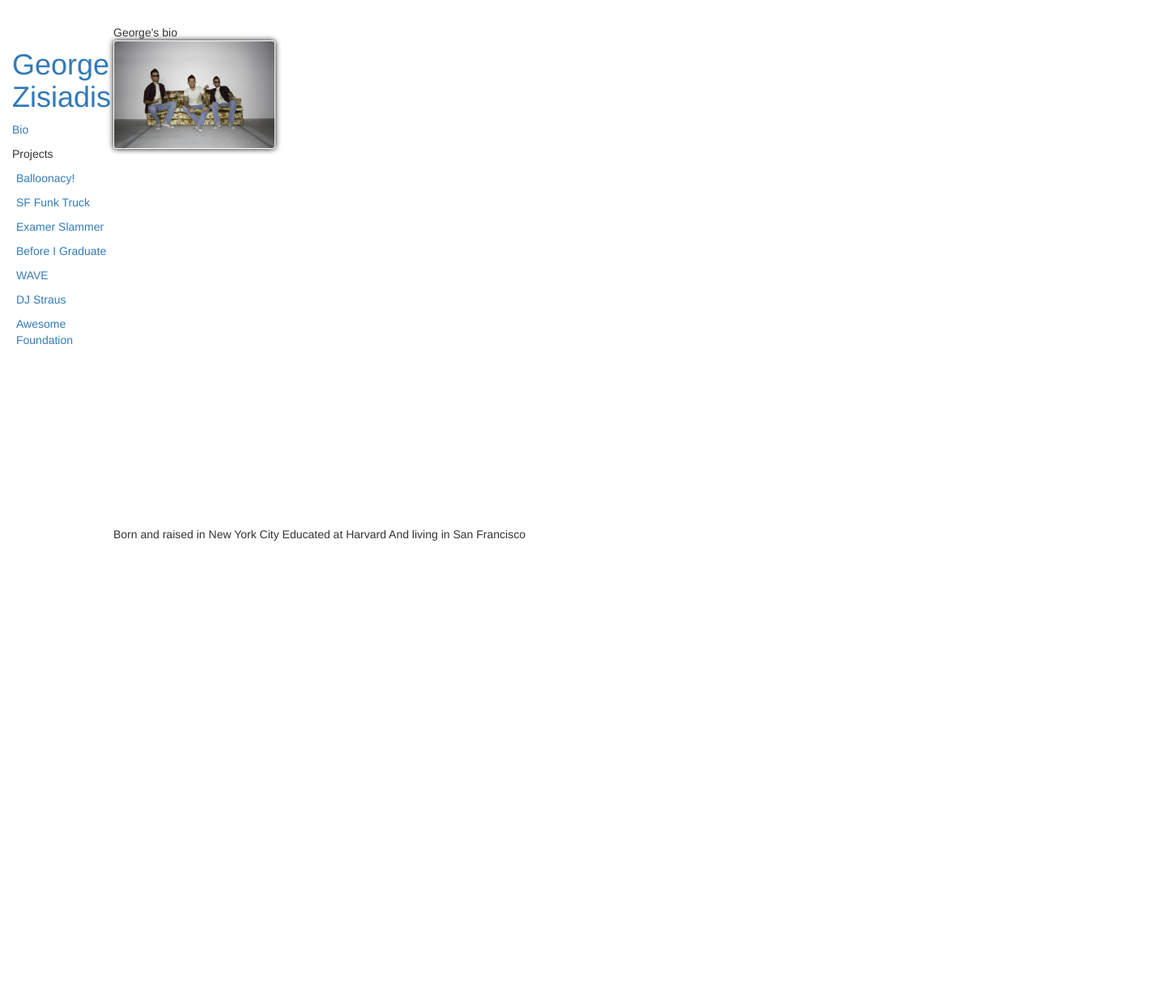
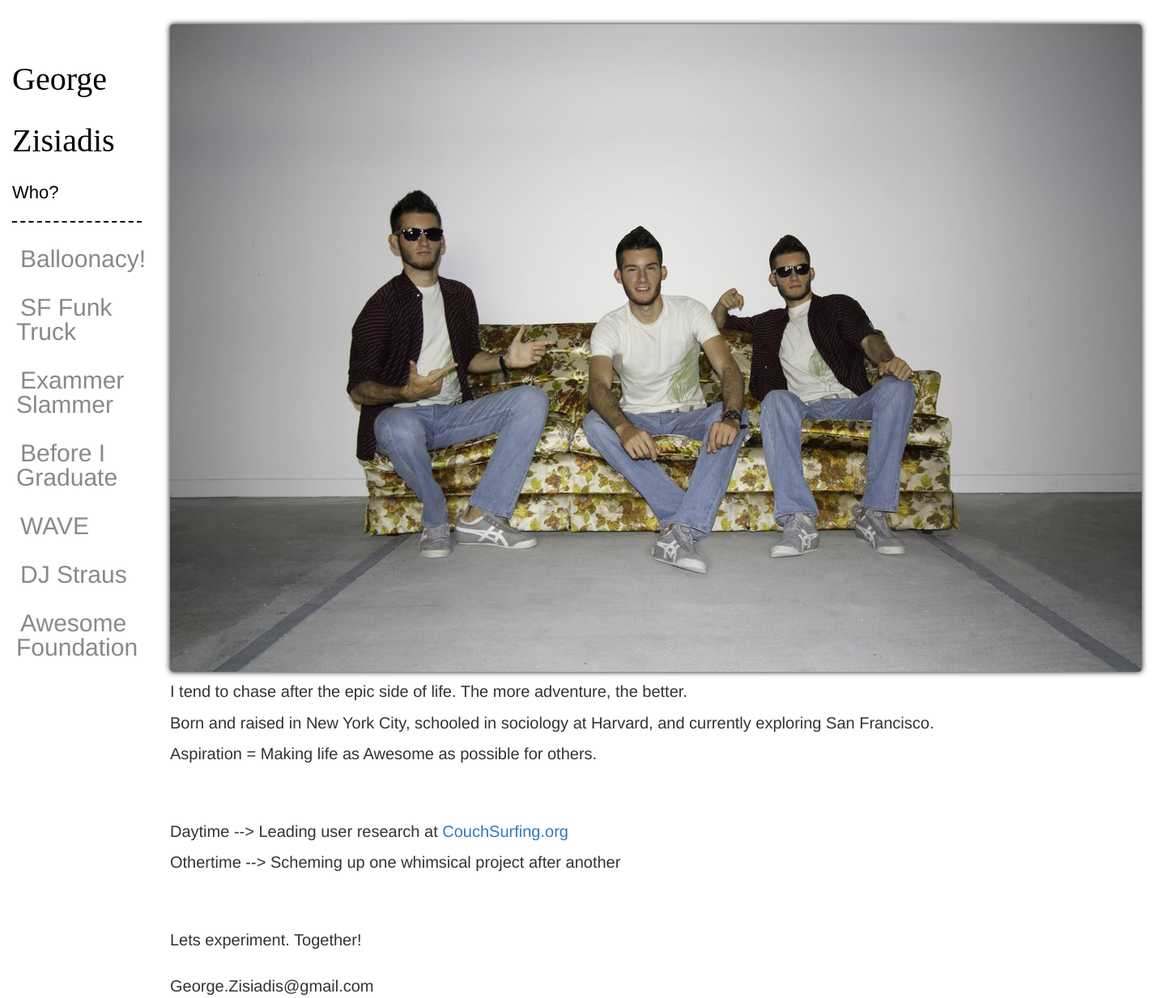
Before and after one commit to zisiadis/first_app, a Rails app: page /bio in a window 1440 px wide. Shown: the whole page at 81% size. Before the commit the page ends 800 px from the top, so only its background shows below. Run offline with Rails 7, Linux system fonts and the light colour scheme; style sheets or scripts are compiled from the project's sources; some libraries are stand-ins or nearby versions.

Commit message:
fix photos, improve styling

```diff
--- a/app/assets/javascripts/application.js
+++ b/app/assets/javascripts/application.js
@@ -13,3 +13,13 @@
 //= require jquery
 //= require jquery_ujs
 //= require_tree .
+
+
+$(document).ready(function() {
+
+$('.project-thumb').hide();
+$('.project-thumb').show('slide');
+
+
+
+});
--- a/app/assets/stylesheets/home.css.scss
+++ b/app/assets/stylesheets/home.css.scss
@@ -20,7 +20,7 @@ div {display: block;}
 
 
 #nav {
-	width: 130px;
+	width: 160px;
 	height:500px;
 	margin: 30px 50px 0 15px;
 	float:left;
@@ -33,30 +33,22 @@ div {display: block;}
 	margin-top: 30px;
 	height: 500px;
 	width: auto;
-	margin-left: 140px;
+	margin-left: 210px;
 
-}
-
-#name {
-
-	float: left;
-	margin-top: auto;
-
-}
-
-#project-text {
-	padding-left: 5px;
 }
 
 
 
+
+
+.description-text {
+	font-size: 20px;
+
+}
+
+
 img {
-	width: auto;
-	height : 300px;
-	width: 200px;
-	height : auto;
-	z-index:10;
-    padding:1px;
+
 -moz-box-shadow:0px 0px 7px #000000;
 -webkit-box-shadow:0px 0px 7px #000000;
 box-shadow:0px 0px 7px #000000;
@@ -66,26 +58,26 @@ border-radius: 4px;
 }
 
 
-Wave {
-	width: 640px !important ;
-	height: 360px !important;
-}
-
 #bio_pic{
 
-	height: 600px;
+	height: auto;
 	width: 600px;
 }
 
 
 .text {
-font-size: 18px;
+font-size: 24px;
 font-family: Helvetica;
 line-height: 15px;
 overflow: hidden;
 padding: 2px 3px 2px 3px;
 white-space: nowrap;
 text-align: center;
+
+}
+
+#text-balloon {
+	height: 40px;
 }
 
 .project-thumb {
@@ -93,16 +85,64 @@ float: left;
 margin: 0 35px 10px 0;
 position: relative;
 text-align: center;
+	width: 230px;
+	height : 230px;
+	z-index:10;
+    padding:1px;
+
 	&:hover {
 		opacity: .9;
 		color:red;
 	}
 }
 
-#navtext {
-	margin-top: 90px;
+/* Nav Bar */
+
+#name {
+
+	float: left;
+	margin-top: auto;
+	font-size: 40px;
+	color:black;
+	font-family: Zapfino;
+	line-height: 1.9;
+
+
+
+}
+
+.navtext {
 	position: relative;
+	font-size: 22px;
+	color: black;
 
+
+}
+
+#navbar{
+	margin-top: 120px;
+
+}
+
+.project-text {
+	position: relative;
+	font-size: 30px;
+	line-height: 1;
+	margin-top: 30px;
+	color: #898989;
+	padding-left: 5px;
+	&:hover {
+		color: red;
+
+	};
+}
+
+
+
+
+#line {
+	border-bottom: 2px black dashed;
+	margin-top: 20px;
 }
 
 iframe { margin-left: 10%;
--- a/app/views/home/awesome_foundation.html.erb
+++ b/app/views/home/awesome_foundation.html.erb
@@ -3,6 +3,7 @@
 
 <%= image_tag('AF-logo.png') %>
 <br></br>
+<div class='description-text'>
 The <%= link_to 'Awesome Foundation', 'http://awesomefoundation.org' %> is an ever-growing, worldwide network of people devoted to forwarding the interest of awesomeness in the universe. Created in the long hot summer days of 2009 in Boston, the Foundation distributes a series of monthly $1,000 grants to projects and their creators. The money is pooled together from the coffers of ten or so self-organizing “micro-trustees” and given upfront in cash, check, or gold doubloons. The 47+ chapters around the world are autonomous and organized by the trustees around geographic areas or topics of interest.
 <br></br>
 The Foundation provides these grants with no strings attached and claims no ownership over the projects it supports. It is, in the words of one trustee, a micro-genius grant for flashes of micro-brilliance.
@@ -11,9 +12,11 @@ The Foundation provides these grants with no strings attached and claims no owne
 <u><b>Role:</b></u>  Trustee, San Francisco Chapter
 
 <br></br>
-<p>Past San Francisco grants include:</p>
+<p class='description-text'><u>Past San Francisco grants include:</u></p>
 <ul>
 <li>A Timelapse History of the Sky</li>
 <li>Bathtub Street Gondola</li>
 <li>Lunar Topography Laser Carvings</li>
 </ul>
+
+</div>
--- a/app/views/home/balloonacy.html.erb
+++ b/app/views/home/balloonacy.html.erb
@@ -1,8 +1,11 @@
 <iframe width="640" height="360" width = 'auto' src="http://www.youtube.com/embed/bZFJgNjDPKQ" frameborder="0" allowfullscreen></iframe>
 
+<div class='description-text'>
 <br></br>
  Balloonacy! was the World's First Ever Interactive Balloon Immersion.
 <br></br>
 On May 12-13, 2012 over 2,000 San Franciscans came out and rediscovered the playful side of life as they waded their way through a pitch black sea of thousands of light-emitting, motion-sensitive balloons. It was part dance-party, part existential crisis, and ALL FUN!
 <br></br>
 The project was graciously funded by <%= link_to 'The Awesome Foundation', 'http://awesomefoundation.org' %> and held in the <%= link_to 'Million Fishes', 'http://millionfishes.com' %> Gallery
+
+</div>
--- a/app/views/home/before_i_graduate.html.erb
+++ b/app/views/home/before_i_graduate.html.erb
@@ -1,5 +1,6 @@
 <%= image_tag('before i graduate.jpeg') %>
 <br></br>
+<div class='description-text'>
 "Before I Graduate..." was conceived in my waning days of senior year at college, and inspired by Candy Chang's <%= link_to "Before I Die...", 'http://beforeidie.cc'%>  wall in New Orleans. For overworked students, its far too easy to fall into a rut and forget about how finite their time on campus is. The project was meant to counteract this by provided the campus with a fun, playful, community bucketlist.
 <br></br>
 
@@ -7,4 +8,6 @@ I set up a 23-foot-long chalkboard in the heart of campus with the repeating wor
 
 <br></br>
 </p><b><u>Press:</b></u></p>
-<p><%= link_to 'The Harvard Crimson', 'http://www.thecrimson.com/article/2011/4/19/things-before-seniors-want/' %></p>
+<p class='description-text'><%= link_to 'The Harvard Crimson', 'http://www.thecrimson.com/article/2011/4/19/things-before-seniors-want/' %></p>
+
+</div>
--- a/app/views/home/bio.html.erb
+++ b/app/views/home/bio.html.erb
@@ -1,12 +1,22 @@
-George's bio
 
 	<div id='bio_pic'>
-	<%= image_tag('george clones.jpg') %>
+	<p><%= image_tag('george clones.jpg') %></p>
 	</div>
 
 
+<div class='description-text'>
+<p class='description-text'>I tend to chase after the epic side of life. The more adventure, the better.  </p>
+<p class='description-text'>Born and raised in New York City, schooled in sociology at Harvard, and currently exploring San Francisco.</p>
+<p class='description-text'> Aspiration = Making life as Awesome as possible for others.</p>
+<br> </br>
+<p class='description-text'>Daytime --> Leading user research at <%= link_to 'CouchSurfing.org', 'http://www.couchsurfing.org' %></p>
+<p class='description-text'>Othertime --> Scheming up one whimsical project after another</p>
+<br> </br>
 
 
-Born and raised in New York City
-Educated at Harvard
-And living in San Francisco
+Lets experiment. Together!
+
+<br></br>
+
+George.Zisiadis@gmail.com
+</div>
--- a/app/views/home/dj_straus.html.erb
+++ b/app/views/home/dj_straus.html.erb
@@ -2,6 +2,7 @@
 <br></br>
 <iframe width="85%" height="166" scrolling="no" frameborder="no" src="http://w.soundcloud.com/player/?url=http%3A%2F%2Fapi.soundcloud.com%2Ftracks%2F231717&amp;auto_play=false&amp;show_artwork=false&amp;color=ff9c00"></iframe>
 
+<div class='description-text'>
 DJ Straus was born out of my desire to deliver a college musical experience that extended beyond hopelessly replayed top 40 songs. From Guns n Roses to Lady Gaga, The Beatles to LMFAO, my mashed up mixing cut across all genres, styles, and expectations.
 <br></br>
 
@@ -10,4 +11,6 @@ Within a semester, Straus had played at a dozen major campus events and the mont
 
 <br></br>
 </p><b><u>Press:</b></u></p>
-<p><%= link_to 'The Harvard Crimson', 'http://www.thecrimson.com/article/2010/3/2/the-dutiful-dj/' %></p>
+<p class='description-text'><%= link_to 'The Harvard Crimson', 'http://www.thecrimson.com/article/2010/3/2/the-dutiful-dj/' %></p>
+
+</div>
--- a/app/views/layouts/_nav.html.erb
+++ b/app/views/layouts/_nav.html.erb
@@ -1,22 +1,20 @@
 
 
     <div  id = "nav">
-    	<h1 id= 'name' class = 'hover-red'><%= link_to 'George Zisiadis', root_path  %></h1>
+    	<h1 id= 'name' class = 'hover-red'><%= link_to 'George Zisiadis', root_path, id: 'name' %></h1>
 
-		<div id = 'navtext'>
-		<p><%= link_to 'Bio', bio_path %></p>
-		<p>Projects</p>
+		<div id = 'navbar'>
+		<p class = 'navtext'><%= link_to 'Who?', bio_path, class: 'navtext' %></p>
 		<p>  </p>
+		<div id = 'line'></div>
+			<p class = 'project-text'><%= link_to 'Balloonacy!', balloonacy_path, class: 'project-text'  %></p>
+			<p class = 'project-text'><%= link_to 'SF Funk Truck', sf_funk_truck_path, class: 'project-text'  %></p>
+			<p class = 'project-text'><%= link_to 'Exammer Slammer', examer_slammer_path, class: 'project-text'  %></p>
+			<p class = 'project-text'><%= link_to 'Before I Graduate', before_i_graduate_path, class: 'project-text'  %></p>
+			<p class = 'project-text'><%= link_to 'WAVE', wave_path, class: 'project-text' %></p>
+			<p class = 'project-text'><%= link_to 'DJ Straus', dj_straus_path, class: 'project-text'  %></p>
+			<p class = 'project-text'><%= link_to 'Awesome Foundation', awesome_foundation_path, class: 'project-text'  %></p>
 
-			<div id='project-text'>
-			<p><%= link_to 'Balloonacy!', balloonacy_path  %></p>
-			<p><%= link_to 'SF Funk Truck', sf_funk_truck_path  %></p>
-			<p><%= link_to 'Examer Slammer', examer_slammer_path  %></p>
-			<p><%= link_to 'Before I Graduate', before_i_graduate_path  %></p>
-			<p><%= link_to 'WAVE', wave_path  %></p>
-			<p><%= link_to 'DJ Straus', dj_straus_path  %></p>
-			<p><%= link_to 'Awesome Foundation', awesome_foundation_path  %></p>
 
-			</div>
 		</div>
 	</div>
```
Also changed, not shown: app/assets/javascripts/home.js.erb (added, +9 -0 lines), app/views/home/examer_slammer.html.erb (+11 -8 lines), app/views/home/mainpage.html.erb (+7 -8 lines), app/views/home/sf_funk_truck.html.erb (+6 -4 lines), app/views/home/wave.html.erb (+6 -3 lines), Gemfile.
